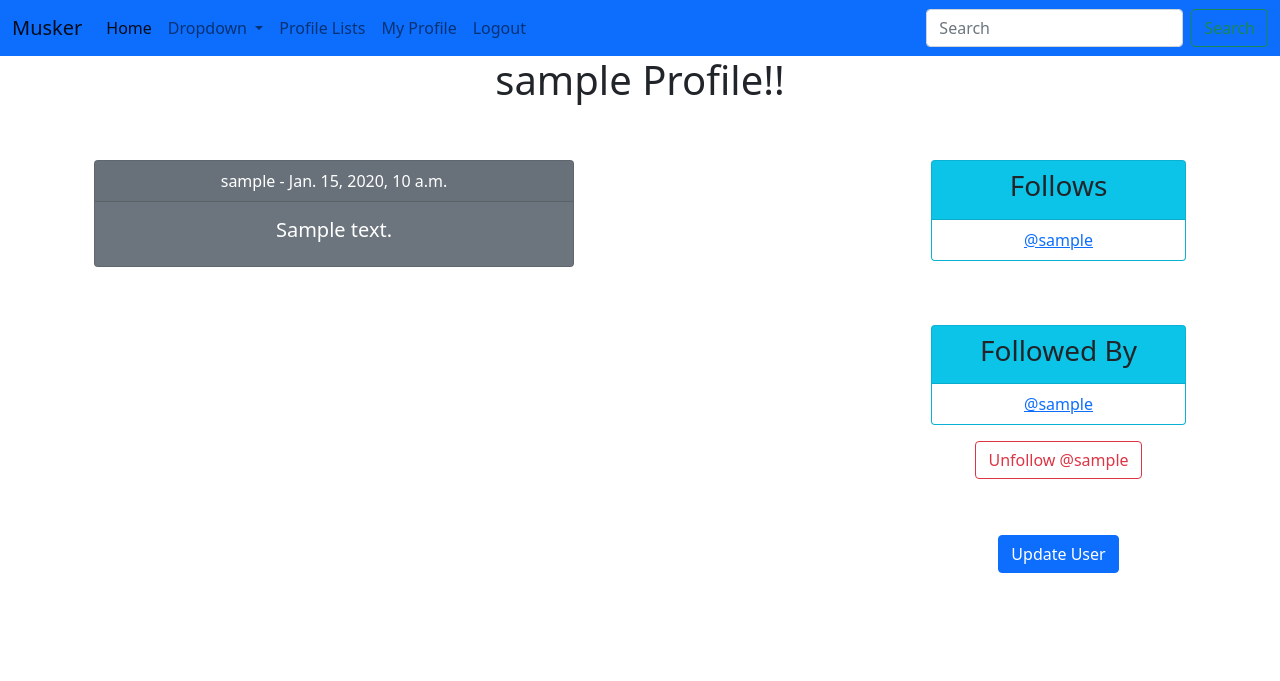
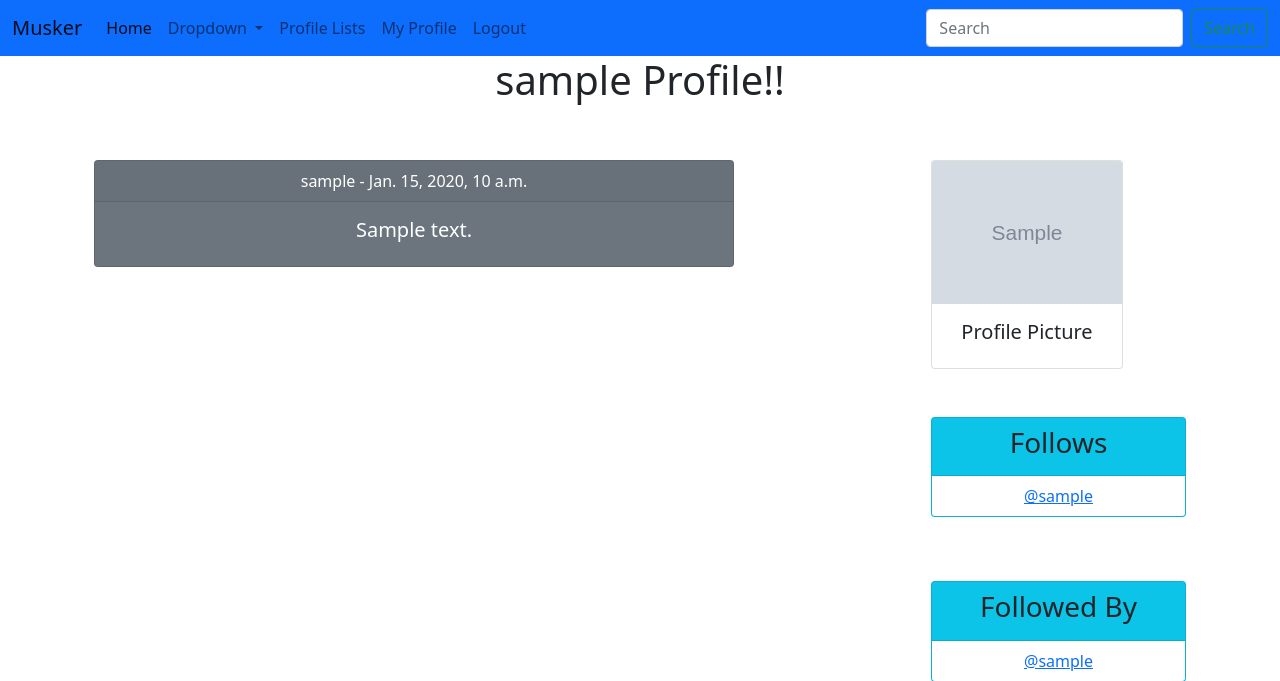
Before and after one commit to DeaaTH65/Twitter_Clone, a Django app: page /profile/1/ in a window 1280 px wide. Shown: the top 681 px of the page. Before the commit the page ends 573 px from the top, so only its background shows below. Run offline with Django 4.2, Linux system fonts and the light colour scheme; a user stored in the database is signed in; tables that the repository leaves empty hold one stand-in row (values such as "Sample post"); grey boxes marked "Sample" are stand-in pictures.

Commit message:
PP shown in Profile

```diff
--- a/social/musker/templates/profile.html
+++ b/social/musker/templates/profile.html
@@ -12,7 +12,7 @@
 <div class="row">
     <div class="col-9">
         {% for meep in meeps %}
-            <div class="card text-white bg-secondary mb-3" style="max-width: 30rem;">
+            <div class="card text-white bg-secondary mb-3" style="max-width: 40rem;">
                 <div class="card-header"> {{ meep.user }} - {{ meep.created_at }} </div>
                 <div class="card-body">
                     <h5 class="card-title"> {{ meep.body }} </h5>
@@ -25,6 +25,16 @@
     </div>
 
     <div class="col-3">
+        {% if profile.profile_img %}
+            <div class="card" style="width: 12rem;">
+                <img src="{{ profile.profile_img.url }}" class="card-img-top" alt="...">
+                <div class="card-body">
+                <h5 class="card-title">Profile Picture</h5>
+                </div>
+            </div>
+        {% endif %}
+
+        <br/><br/>
         <div class="card text-dark bg-info mb-3" style="max-width: 18rem;">
             <div class="card-header">
                 <h3> Follows </h3>
```
